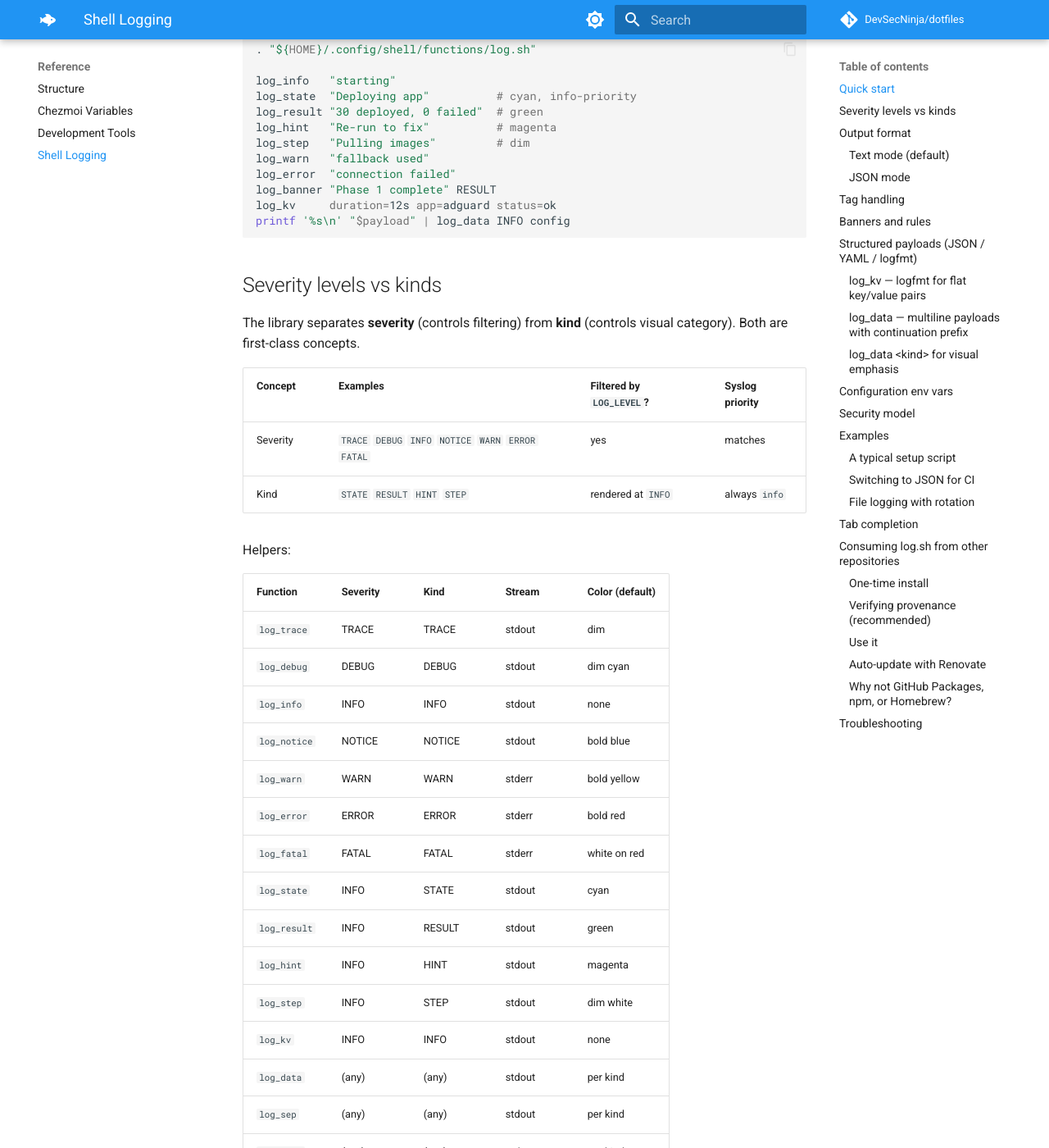
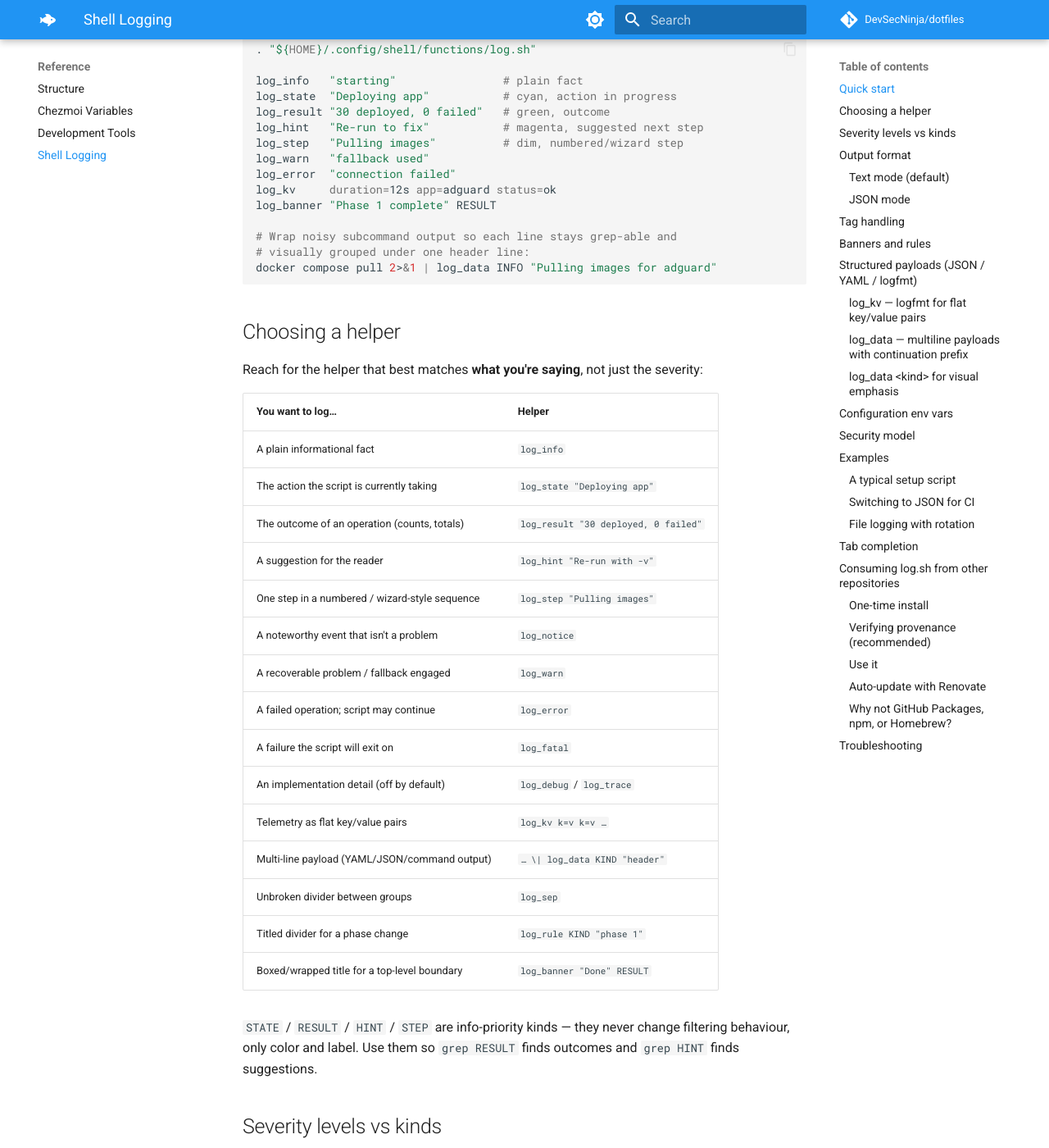
Before and after one commit to DevSecNinja/dotfiles, an MkDocs documentation site: the page built from docs/logging.md, in a window 1280 px wide and 1400 px high, scrolled down 371 px. Shown: the whole window at 82% size. Built offline with MkDocs 1.6.1 and Material for MkDocs 9.7.7, drawn with Linux system fonts in a browser that asks for light colours; comment, search, counter and statistics services are not loaded; some of the changed text lies outside the part shown.

Commit message:
docs(log): explain log_data and clarify helper selection
While migrating truenas-apps' deploy script to log.sh I reached for a custom log_pipe wrapper before realising log_data already does exactly the right thing — wrap the multi-line output of a subcommand under one timestamped header with a │ continuation prefix per line. The library docs under-emphasised this.

Improvements:

- log.sh header docstring: replace the cryptic printf-into-log_data Quick start example with a practical 'docker compose pull | log_data INFO …' line; add a 'Choosing a helper' section that maps intent → helper for severity, kind, and structural helpers.

- log.sh per-section comments above log_kv, log_data, and the banner family: explain when to reach for each, what the rendered output looks like, and how they differ.

- docs/logging.md: rewrite the Quick start to lead with the practical pipe example; add a 'Choosing a helper' decision table; expand the log_data subsection with the docker-compose example so the wrap-noisy-subcommand-output use case is the first thing readers see.

No code changes — comments and docs only. shellcheck, shfmt, and tests/bash/log-structured.bats all pass.

````diff
--- a/docs/logging.md
+++ b/docs/logging.md
@@ -12,17 +12,47 @@
 ```sh
 . "${HOME}/.config/shell/functions/log.sh"
 
-log_info   "starting"
-log_state  "Deploying app"          # cyan, info-priority
-log_result "30 deployed, 0 failed"  # green
-log_hint   "Re-run to fix"          # magenta
-log_step   "Pulling images"         # dim
+log_info   "starting"                # plain fact
+log_state  "Deploying app"           # cyan, action in progress
+log_result "30 deployed, 0 failed"   # green, outcome
+log_hint   "Re-run to fix"           # magenta, suggested next step
+log_step   "Pulling images"          # dim, numbered/wizard step
 log_warn   "fallback used"
 log_error  "connection failed"
+log_kv     duration=12s app=adguard status=ok
 log_banner "Phase 1 complete" RESULT
-log_kv     duration=12s app=adguard status=ok
-printf '%s\n' "$payload" | log_data INFO config
+
+# Wrap noisy subcommand output so each line stays grep-able and
+# visually grouped under one header line:
+docker compose pull 2>&1 | log_data INFO "Pulling images for adguard"
 ```
+
+## Choosing a helper
+
+Reach for the helper that best matches **what you're saying**, not just the
+severity:
+
+| You want to log…                                | Helper                            |
+| ----------------------------------------------- | --------------------------------- |
+| A plain informational fact                      | `log_info`                        |
+| The action the script is currently taking       | `log_state "Deploying app"`       |
+| The outcome of an operation (counts, totals)    | `log_result "30 deployed, 0 failed"` |
+| A suggestion for the reader                     | `log_hint "Re-run with -v"`       |
+| One step in a numbered / wizard-style sequence  | `log_step "Pulling images"`       |
+| A noteworthy event that isn't a problem         | `log_notice`                      |
+| A recoverable problem / fallback engaged        | `log_warn`                        |
+| A failed operation; script may continue         | `log_error`                       |
+| A failure the script will exit on               | `log_fatal`                       |
+| An implementation detail (off by default)       | `log_debug` / `log_trace`         |
+| Telemetry as flat key/value pairs               | `log_kv k=v k=v …`                |
+| Multi-line payload (YAML/JSON/command output)   | `… \| log_data KIND "header"`     |
+| Unbroken divider between groups                 | `log_sep`                         |
+| Titled divider for a phase change               | `log_rule KIND "phase 1"`         |
+| Boxed/wrapped title for a top-level boundary    | `log_banner "Done" RESULT`        |
+
+`STATE` / `RESULT` / `HINT` / `STEP` are info-priority kinds — they never
+change filtering behaviour, only color and label. Use them so `grep RESULT`
+finds outcomes and `grep HINT` finds suggestions.
 
 ## Severity levels vs kinds
 
@@ -161,7 +191,24 @@
 
 Reads the payload from stdin. On a TTY the payload lines are prefixed with
 `│ ` so they visually belong to the previous header line; in `LOG_FILE` the
-prefix is `| ` (ASCII).
+prefix is `| ` (ASCII). The whole block shares **one timestamp**, which is
+what groups it.
+
+The primary use case is wrapping the output of another command without
+losing the rest of the log's structure:
+
+```sh
+docker compose pull 2>&1 | log_data INFO "Pulling images for adguard"
+```
+
+```text
+2026-04-30 19:36:02 INFO   [deploy] Pulling images for adguard
+2026-04-30 19:36:02 INFO   [deploy] │ [+] Pulling 6/6
+2026-04-30 19:36:02 INFO   [deploy] │  ✔ adguard-redis Pulled    0.3s
+2026-04-30 19:36:02 INFO   [deploy] │  ✔ adguard Pulled          0.4s
+```
+
+It also works for any payload variable:
 
 ```sh
 printf '%s\n' "$yaml" | log_data INFO "config"
````
Also changed, not shown: 1 other file.
